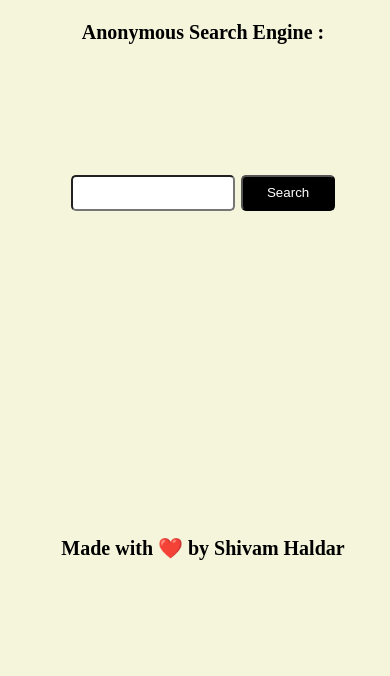
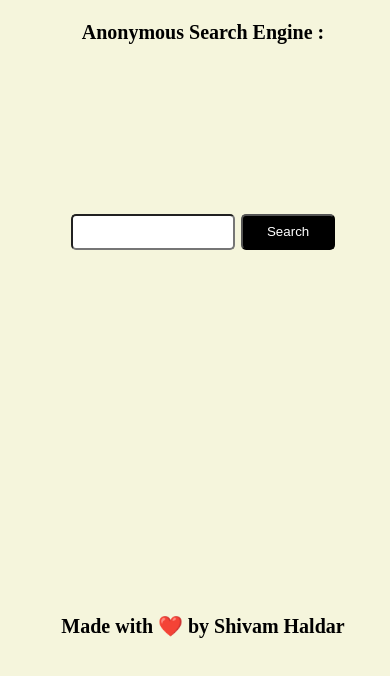
Before and after one commit to shivamhaldar/search, a plain HTML site: page index.html in a window 390 px wide. Drawn offline with nearby package versions, Linux system fonts and the light colour scheme.

Commit message:
Update index.css

```diff
--- a/index.css
+++ b/index.css
@@ -45,8 +45,8 @@ body{
     }
 
     .middle{
-        margin-top: 30%;
-        margin-bottom: 80%;
+        margin-top: 40%;
+        margin-bottom: 90%;
     }
 
     .middle input{
```
